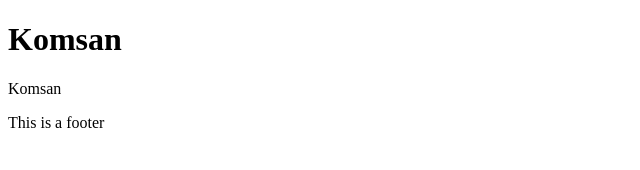
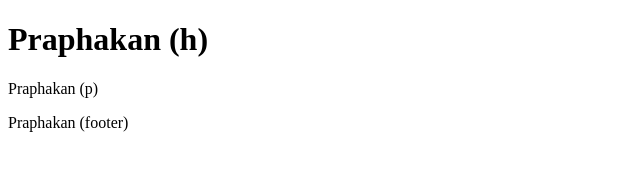
Before and after one commit to komsan2554/AbKomsanazure, a website: page public/index.html in a window 1280 px wide. Shown: the whole page, without its empty margins (0-640 px from the left). Drawn offline with Linux system fonts and the light colour scheme.

Commit message:
Change title and content from 'Komsan' to 'Praphakan'

```diff
--- a/public/index.html
+++ b/public/index.html
@@ -3,18 +3,18 @@
 <head>
   <meta charset="UTF-8">
   <meta name="viewport" content="width=device-width, initial-scale=1.0">
-  <title>Komsan</title>
+  <title>Praphakan</title>
   <style>
     body {
   </style>
 </head>
 <body>
   <div class="container">
-    <h1> Komsan </h1>
-      <p1> Komsan </p1>
+    <h1> Praphakan (h) </h1>
+      <p1> Praphakan (p) </p1>
 
     <footer>
-      <p>This is a footer</p>
+      <p>Praphakan (footer)</p>
     </footer>
   </div>
 </body>
```
